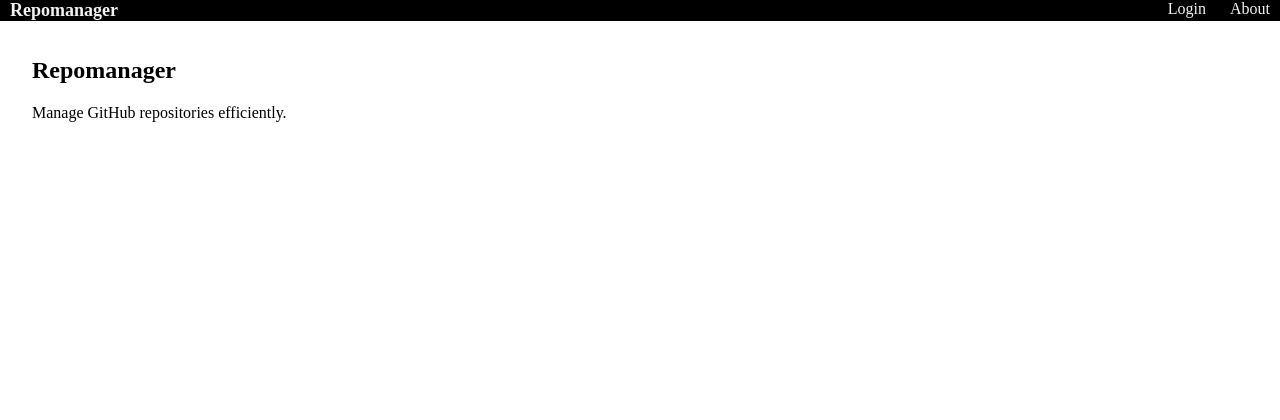
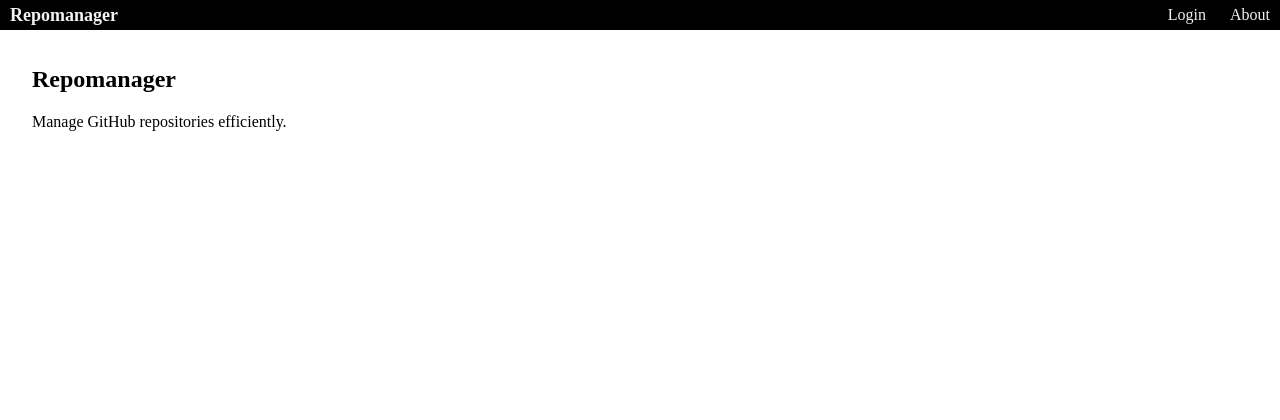
Before and after one commit to giocaizzi/repomanager, a Flask app: page / in a window 1280 px wide. Shown: the top 420 px of the page. Run offline with Flask 3, Linux system fonts and the light colour scheme; parts of the project's set-up code (start-up, migrations or seed data) failed here and were passed over.

Commit message:
basta fucking style

```diff
--- a/repomanager/static/styles.css
+++ b/repomanager/static/styles.css
@@ -3,6 +3,9 @@
   overflow: hidden;
   background-color: #000000;
   display: flex;
+  height: 30px;
+  box-sizing: border-box;
+  align-items: center;
 }
 
 /* Style for the links in the top navigation bar */
@@ -13,13 +16,13 @@
   font-size: medium;
 }
 
-.topnav_right {
-  margin-left: auto;
-}
-
 .topnav a.home {
   font-weight: bold;
   font-size: large;
+}
+
+.topnav_right {
+  margin-left: auto;
 }
 
 /* Style for the bottom footer section */
```
